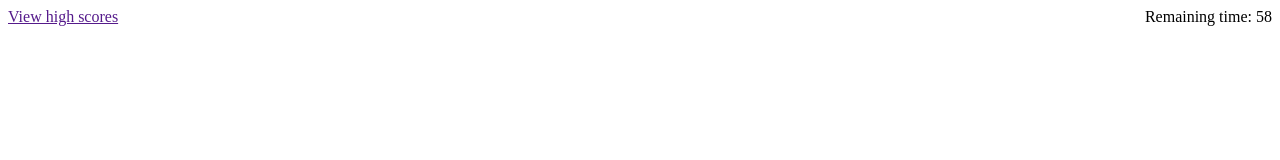
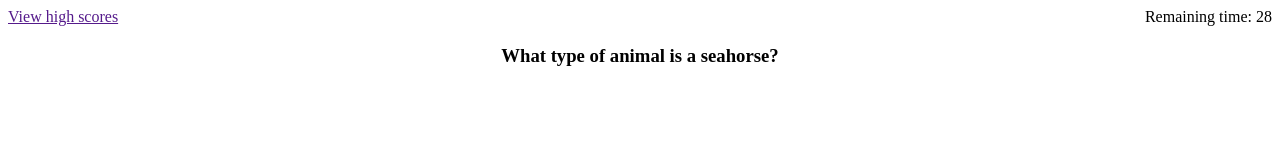
Before and after one commit to slumsd01/code-quiz, a plain HTML site: page index.html in a window 1280 px wide. Both pictures are taken after a click on the button "START!". Drawn offline with Linux system fonts and the light colour scheme.

Commit message:
question is visible

```diff
--- a/index.html
+++ b/index.html
@@ -18,13 +18,16 @@
     <section id="instructions">
         <h1>Coding Quiz</h1>
         <h3>
-            Try to answer as many questions as you can in 60 seconds. <br>
+            Try to answer as many questions as you can. <br>
             Incorrect answers will deduct 10 seconds from the remaining time.
         </h3>
-        <button class="btn" id="startquiz">START!</button>
+        <button id="startquiz">START!</button>
     </section>
 
-    <section class="quizquestions"></main>
+    <section id="quizquestions">
+        <div class="question"></div>
+        <div class="choices"></div>
+    </section>
 
     <section id="finish">
         <h1>All done!</h1>
@@ -40,9 +43,9 @@
 
     <section id="highscores">
         <h3>High scores:</h3>
-        <li id="scorelist"></li>
-        <button class="btn" id="goback">GO BACK</button>
-        <button class="btn" id=clearscores>CLEAR HIGH SCORES</button>
+        <li></li>
+        <button id="goback">GO BACK</button>
+        <button id=clearscores>CLEAR HIGH SCORES</button>
     </section>
 
     <script src="./script.js"></script>
--- a/script.js
+++ b/script.js
@@ -1,7 +1,8 @@
-// debugger;
+debugger;
 
 document.getElementById('finish').hidden = true;
 document.getElementById('highscores').hidden = true;
+
 
 //when start button is clicked
 let startquizbtn = document.querySelector("#startquiz");
@@ -14,7 +15,7 @@ startquizbtn.addEventListener("click", function(){
 // timer counts down
 let quiztimerEl = document.getElementById('quiztimer');
 
-seconds = 60
+seconds = 30
 function timer(){
     if (seconds > 0) {
         seconds--;
@@ -26,10 +27,44 @@ function timer(){
 }
 
 // quiz starts
+currentquestionindex = 0
+let questionarray = [
+    question1 = {
+        question: "What type of animal is a seahorse?",
+        choices: ["Crustacean" , "Arachnid" , "Fish" , "Shell"],
+        correctanswer: "Fish"
+    },
+    question2 = {
+        question: "Which of the following dog breeds is the smallest?",
+        choices: ["Dachshund" , "Poodle" , "Pomeranian" , "Chihuahua"],
+        correctanswer: "Chihuahua"
+    },
+    question3 = {
+        question: "What existing bird has the largest wingspan?",
+        choices: ["Stork" , "Swan" , "Condor" , "Albatross"],
+        correctanswer: "Albatross"
+    },
+]
+let quizquestionsEl = document.querySelector(".question");
+
 function quizmain(){
     console.log("start quiz");
     document.getElementById('instructions').hidden = true;
 
 
+    function displayquestion(){
+        if (currentquestionindex < questionarray.length) {
+            let questionEl = document.createElement("h3");
+            questionEl.textContent = questionarray[currentquestionindex].question
+            quizquestionsEl.appendChild(questionEl);
 
+
+
+
+            //display next question
+            currentquestionindex++
+        }
+    }
+
+    displayquestion();
 }
--- a/style.css
+++ b/style.css
@@ -8,6 +8,8 @@ header {
     align-items: center;
 }
 
+.quizquestions button
+
 .enterinitials {
     display: flex;
     justify-content: center;
```
